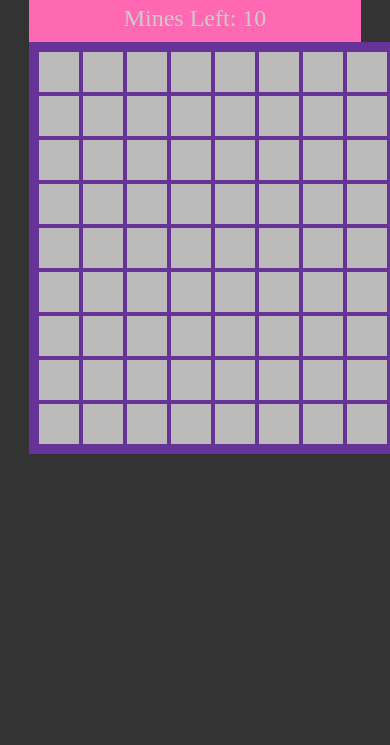
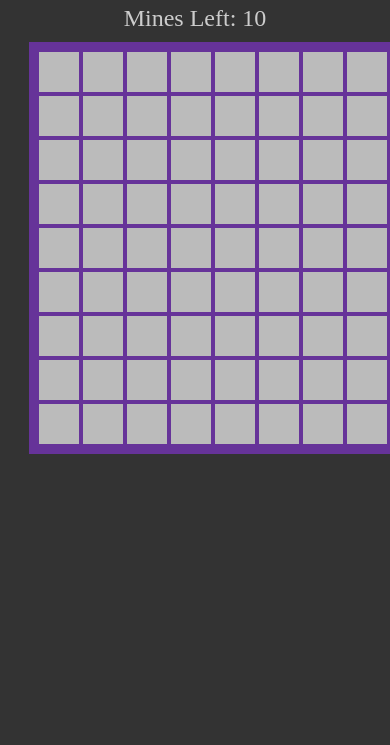
Before and after one commit to christianmayowa/Day2-Minesweeper, a plain HTML site: page index.html in a window 390 px wide. Shown: the part 99-844 px from the top of the page. Drawn offline with Linux system fonts and the light colour scheme.

Commit message:
Background color changes

```diff
--- a/styles.css
+++ b/styles.css
@@ -76,7 +76,7 @@ body {
     width: 85% !important;
     margin: 0 auto;
     text-align: center;
-    background-color: hotpink;
+    /*background-color: hotpink;*/
   }
   .board {
     font-size: 30px;
```
